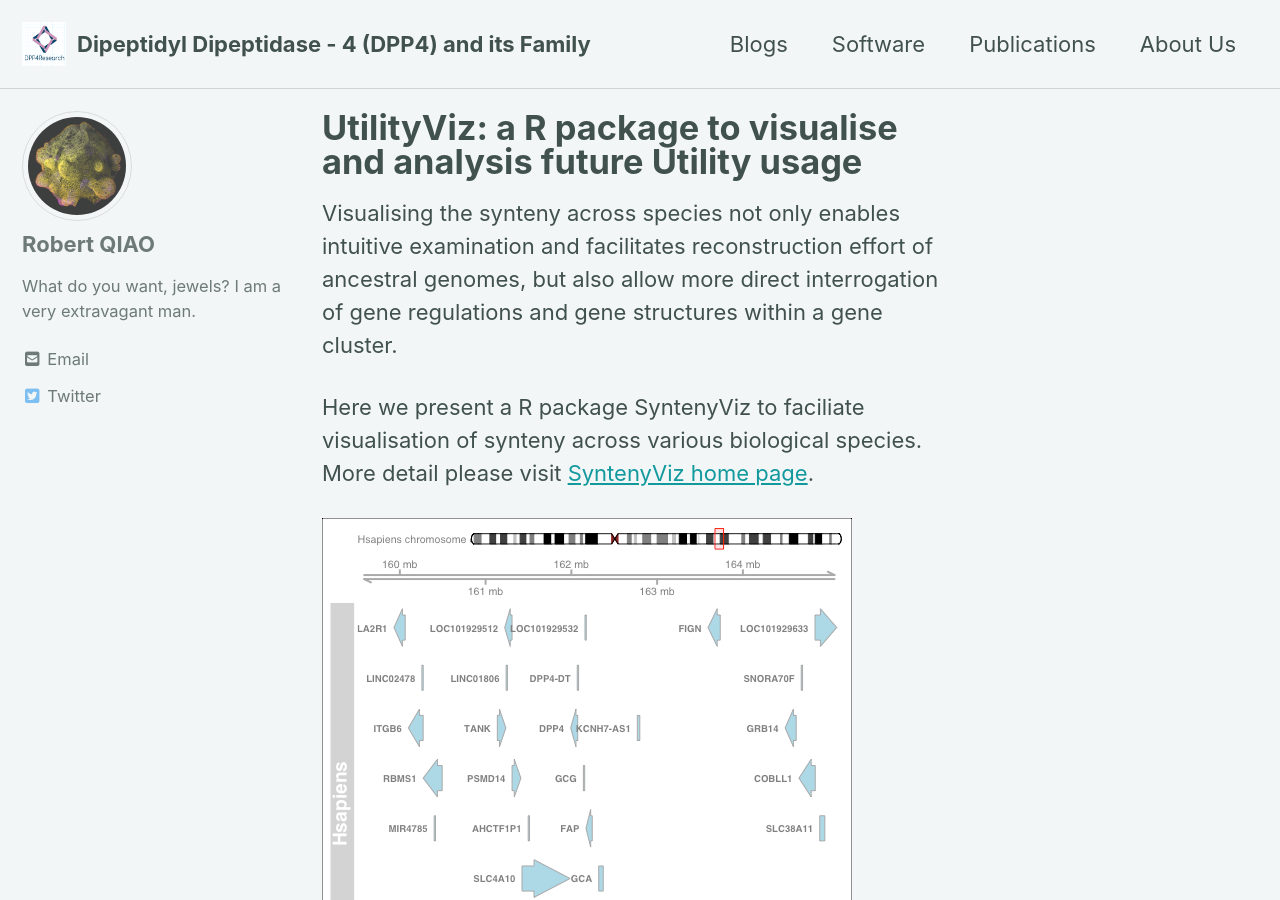
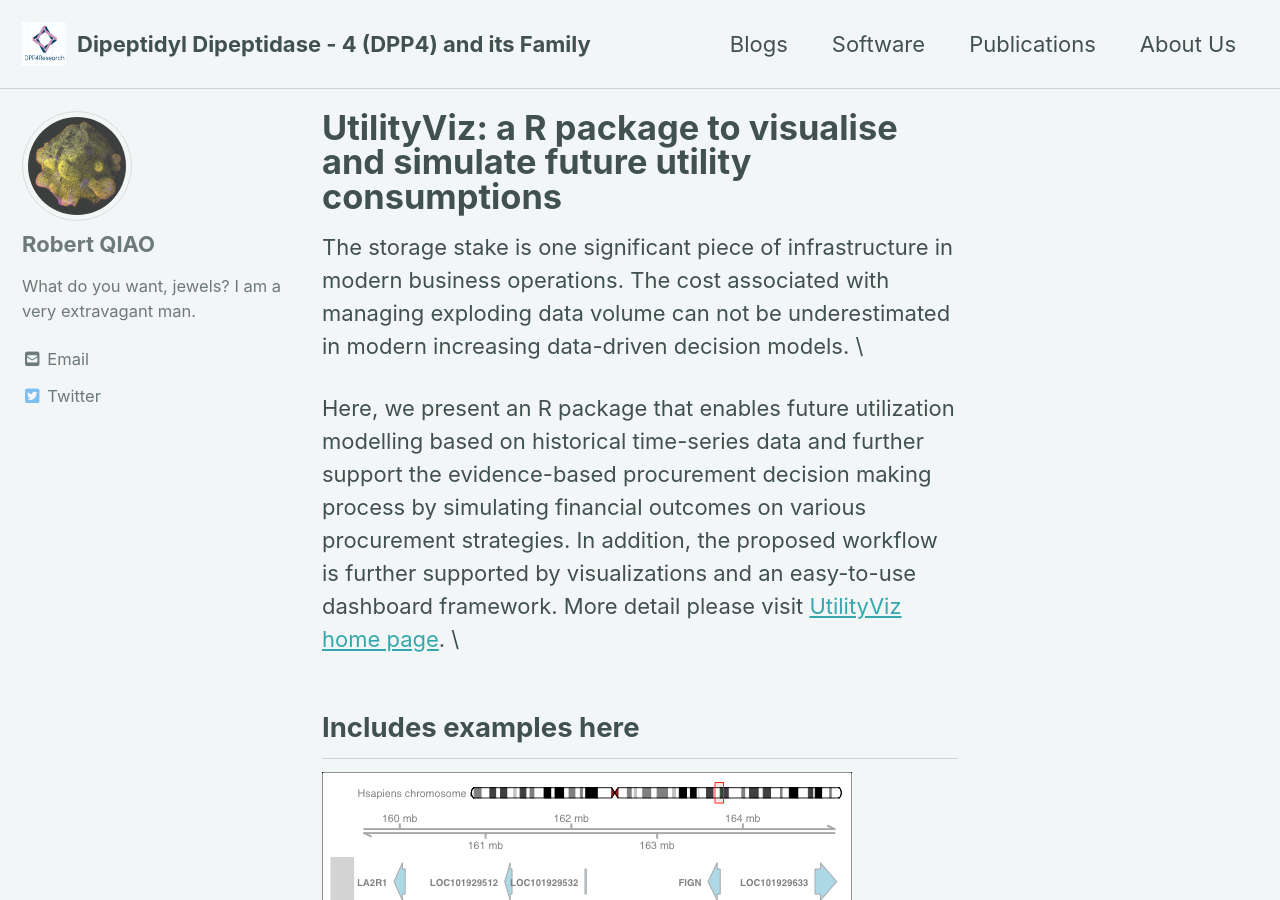
Before and after one commit to DPP4ResearchGroup/DPP4-HomePage, a Jekyll site: the page built from _software/2021-11-21-UtilityViz.md, in a window 1280 px wide and 900 px high. Built offline with Jekyll 4.4.1, drawn with Linux system fonts in a browser that asks for light colours; cached includes are drawn as plain includes; nearby versions of some CDN libraries; comment, search, counter and statistics services are not loaded.

Commit message:
software <- UtilityViz update

```diff
--- a/_software/2021-11-21-UtilityViz.md
+++ b/_software/2021-11-21-UtilityViz.md
@@ -1,5 +1,5 @@
 ---
-title: "UtilityViz: a R package to visualise and analysis future Utility usage"
+title: "UtilityViz: a R package to visualise and simulate future utility consumptions"
 comments: true
 categories:
   - software
@@ -9,10 +9,11 @@ tags:
 author: robqiao
 ---
 
-Visualising the synteny across species not only enables intuitive examination and facilitates reconstruction effort of ancestral genomes, but also allow more direct interrogation of gene regulations and gene structures within a gene cluster.
+The storage stake is one significant piece of infrastructure in modern business operations. The cost associated with managing exploding data volume can not be underestimated in modern increasing data-driven decision models. \\
 
-Here we present a R package SyntenyViz to faciliate visualisation of synteny across various biological species. More detail please visit [SyntenyViz home page](https://dpp4researchgroup.github.io/SyntenyViz/).
+Here, we present an R package that enables future utilization modelling based on historical time-series data and further support the evidence-based procurement decision making process by simulating financial outcomes on various procurement strategies. In addition, the proposed workflow is further supported by visualizations and an easy-to-use dashboard framework. More detail please visit [UtilityViz home page](). \\
 
+## Includes examples here
 ![Single Synteny Plot]({{ site.baseurl }}/assets/images/plots/Hsplot.png) \\
 Figure 1: An example of a Single Synteny Plot
 
```
